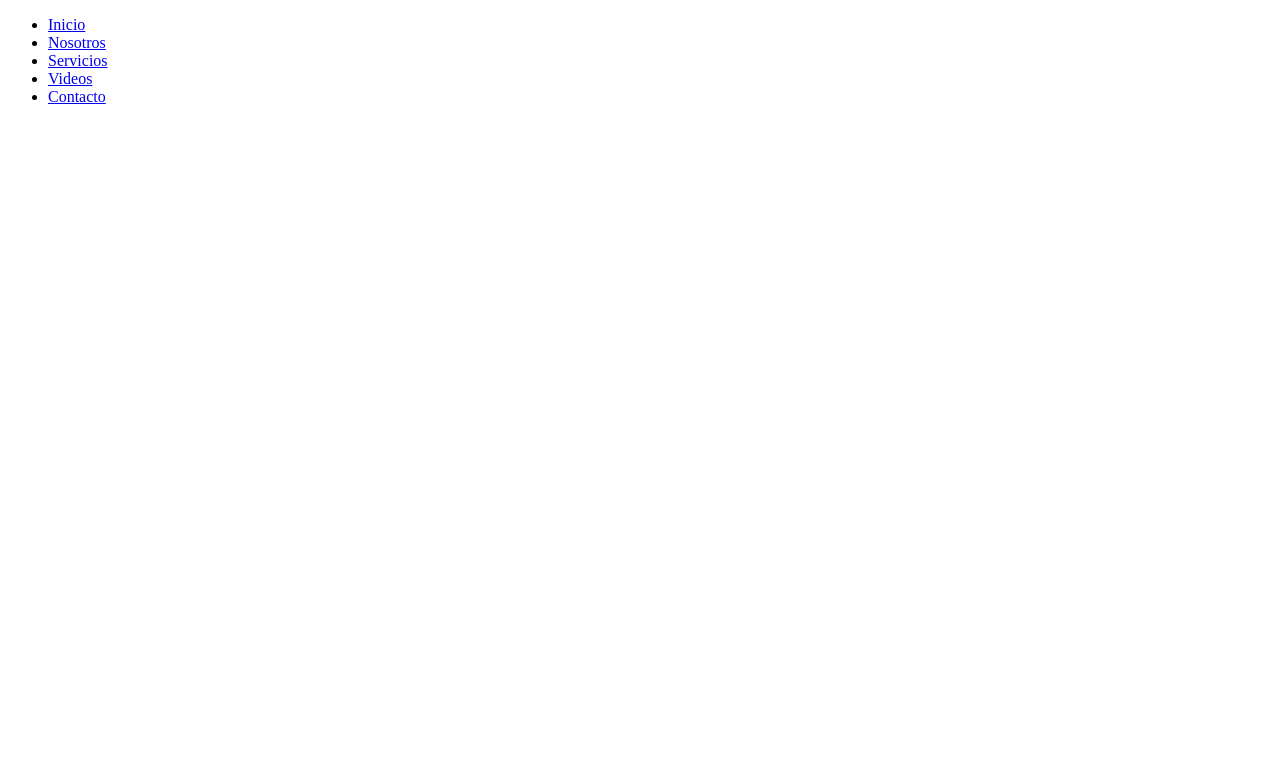
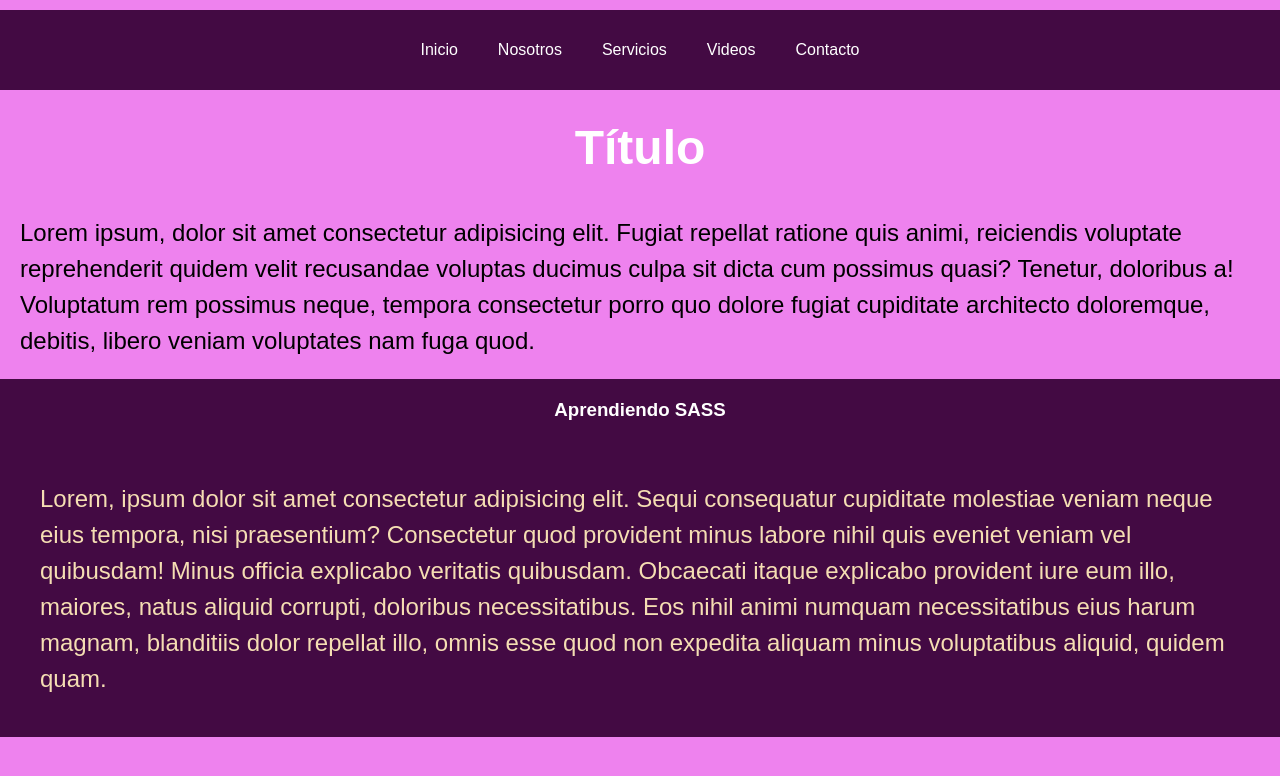
Before and after one commit to xednim/ElessoRadio, a website: page index.html in a window 1280 px wide. Drawn offline with Linux system fonts and the light colour scheme.

Commit message:
Agregué heather, main y footer

```diff
--- a/css/scss/estilo.scss
+++ /dev/null
@@ -1,7 +0,0 @@
-body{
-    background-color: violet;
-    font-family: Arial, Helvetica, sans-serif;
-}
-header{
-    background-color: rgb(67, 10, 67);
-}
--- a/index.html
+++ b/index.html
@@ -3,6 +3,7 @@
 <head>
     <meta charset="UTF-8">
     <meta name="viewport" content="width=device-width, initial-scale=1.0">
+    <link rel="stylesheet" href="./scss/estilo.css">
     <title>Menú</title>
 </head>
 <body>
@@ -17,5 +18,13 @@
             </ul>
         </nav>
     </header>
+    <main>
+        <h2>Título</h2>
+        <p>Lorem ipsum, dolor sit amet consectetur adipisicing elit. Fugiat repellat ratione quis animi, reiciendis voluptate reprehenderit quidem velit recusandae voluptas ducimus culpa sit dicta cum possimus quasi? Tenetur, doloribus a! Voluptatum rem possimus neque, tempora consectetur porro quo dolore fugiat cupiditate architecto doloremque, debitis, libero veniam voluptates nam fuga quod.</p>
+    </main>
+    <footer>
+        <h3>Aprendiendo SASS</h3>
+        <p>Lorem, ipsum dolor sit amet consectetur adipisicing elit. Sequi consequatur cupiditate molestiae veniam neque eius tempora, nisi praesentium? Consectetur quod provident minus labore nihil quis eveniet veniam vel quibusdam! Minus officia explicabo veritatis quibusdam. Obcaecati itaque explicabo provident iure eum illo, maiores, natus aliquid corrupti, doloribus necessitatibus. Eos nihil animi numquam necessitatibus eius harum magnam, blanditiis dolor repellat illo, omnis esse quod non expedita aliquam minus voluptatibus aliquid, quidem quam.</p>
+    </footer>
 </body>
 </html>
--- /dev/null
+++ b/scss/estilo.scss
@@ -0,0 +1,72 @@
+$violeta:rgb(67, 10, 67);
+$rosa: violet;
+$padding: 10px;
+
+*{
+    margin: 0;
+    padding: 0;
+    box-sizing: border-box;
+}
+body{
+    background-color: violet;
+    font-family: Arial, Helvetica, sans-serif;
+}
+header{
+    background-color: $violeta;
+    nav{
+        width: 80%;
+        height: 80px;
+        margin: 10px auto;
+        display: flex;
+        justify-content: center;
+        align-items: center;
+        ul{
+            list-style-type: none;
+            display: flex;
+            align-items: center;
+            li{
+                a{
+                    padding: $padding;
+                    margin: 10px;
+                    color: white;
+                    text-decoration: none;
+                    &:hover{
+                        background-color: $rosa;
+                        color: $violeta
+                        border-radius: 20%;
+                    }
+                }
+            }
+        }
+    }
+}
+main{
+    h2{
+        text-align: center;
+        font-size: 3rem;
+        padding: $padding;
+        color: white;
+    }
+    p{
+        font-size: 1.5rem;
+        line-height: 1.5;
+        padding: $padding;
+    }
+}
+footer{
+    background-color: rgb(67, 10, 67);
+    h3{
+        color: white;
+        text-align: center;
+        padding: $padding;
+        &:hover{
+            color: yellowgreen;
+        }
+    }
+    p{
+        font-size: 1.5rem;
+        line-height: 1.5;
+        padding: $padding;
+        color: wheat;
+    }
+}
```
Also changed, not shown: css/estilo.css, css/scss/estilo.css (deleted), scss/estilo.css (added), 3 other files.
